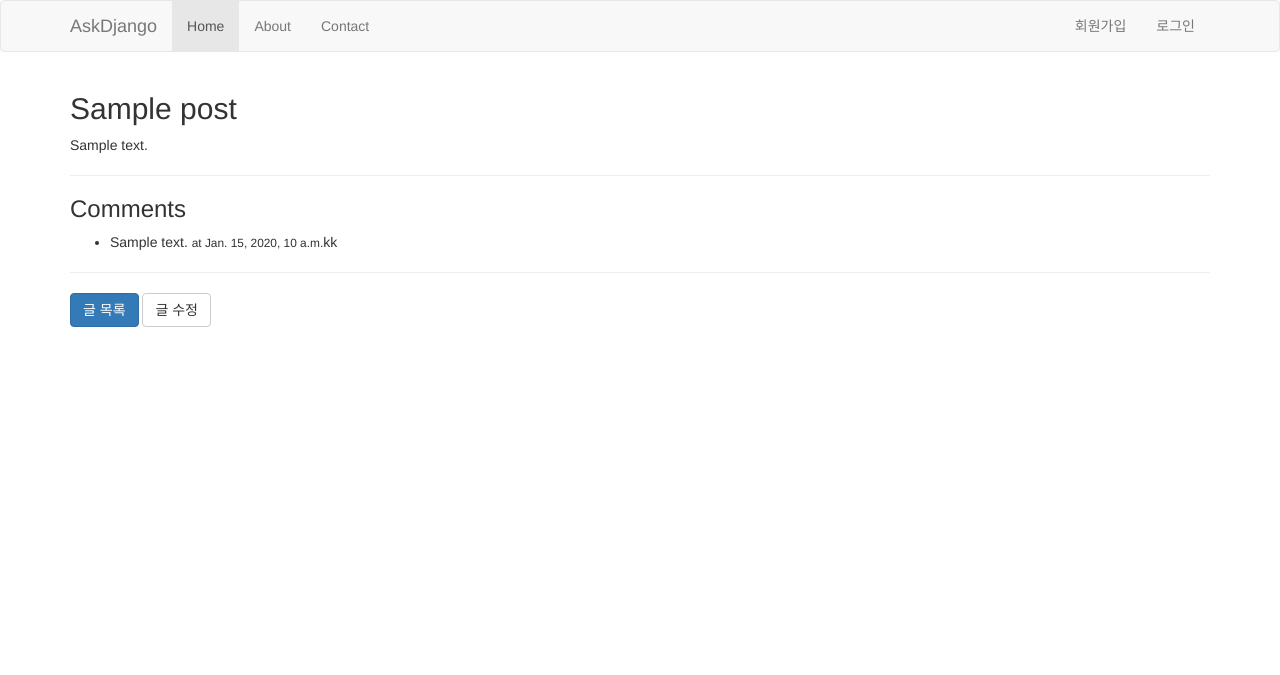
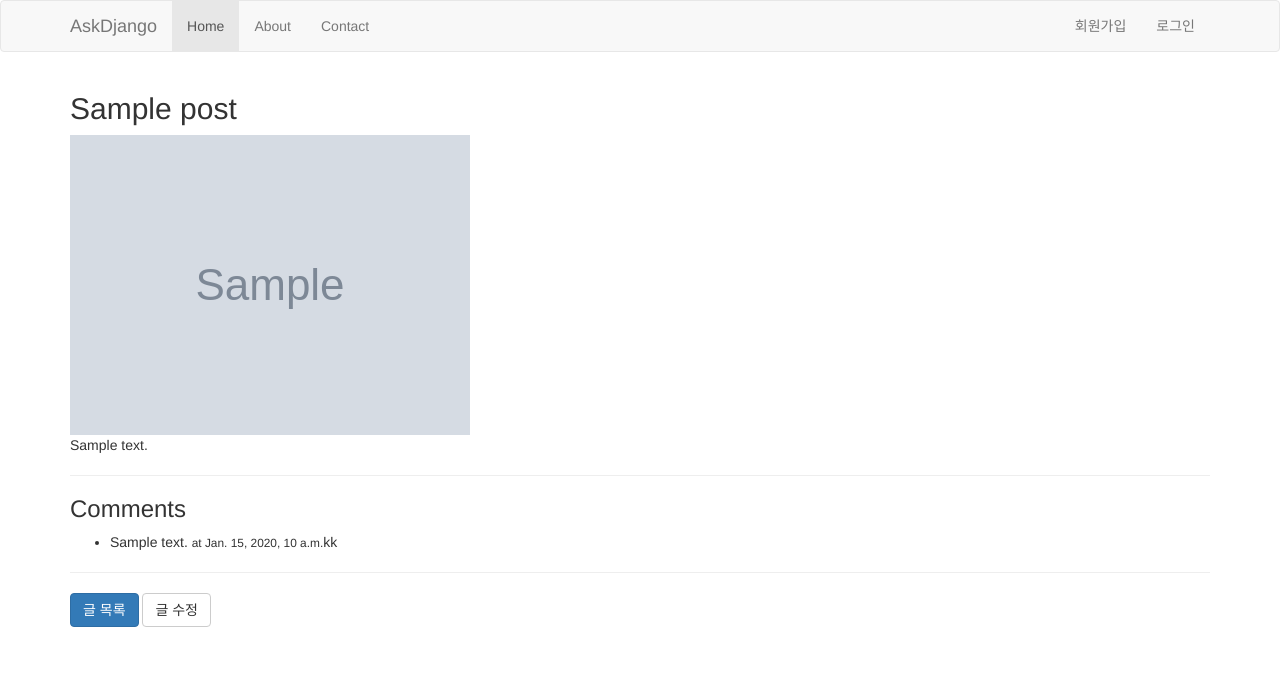
Before and after one commit to yongsk0066/django_practice, a Django app: page /blog/1/ in a window 1280 px wide. Shown: the top 675 px of the page. Run offline with Django 3.2, Linux system fonts and the light colour scheme; tables that the repository leaves empty hold one stand-in row (values such as "Sample post"); grey boxes marked "Sample" are stand-in pictures; parts of the project's set-up code (start-up, migrations or seed data) failed here and were passed over; some libraries are stand-ins or nearby versions.

Commit message:
blog/post_detail.html 탬플릿에 photo img 노출

```diff
--- a/blog/templates/blog/post_detail.html
+++ b/blog/templates/blog/post_detail.html
@@ -9,7 +9,9 @@
         <div class="row">
             <div class="col-sm-12">
                 <h2>{{ post.title }}</h2>
-
+                {% if post.photo %}
+                    <img src="{{ post.photo.url }}" style="max-width: 100%;"/>
+                {% endif %}
                 {{ post.content|linebreaks }}
 
                 <hr/>
```
